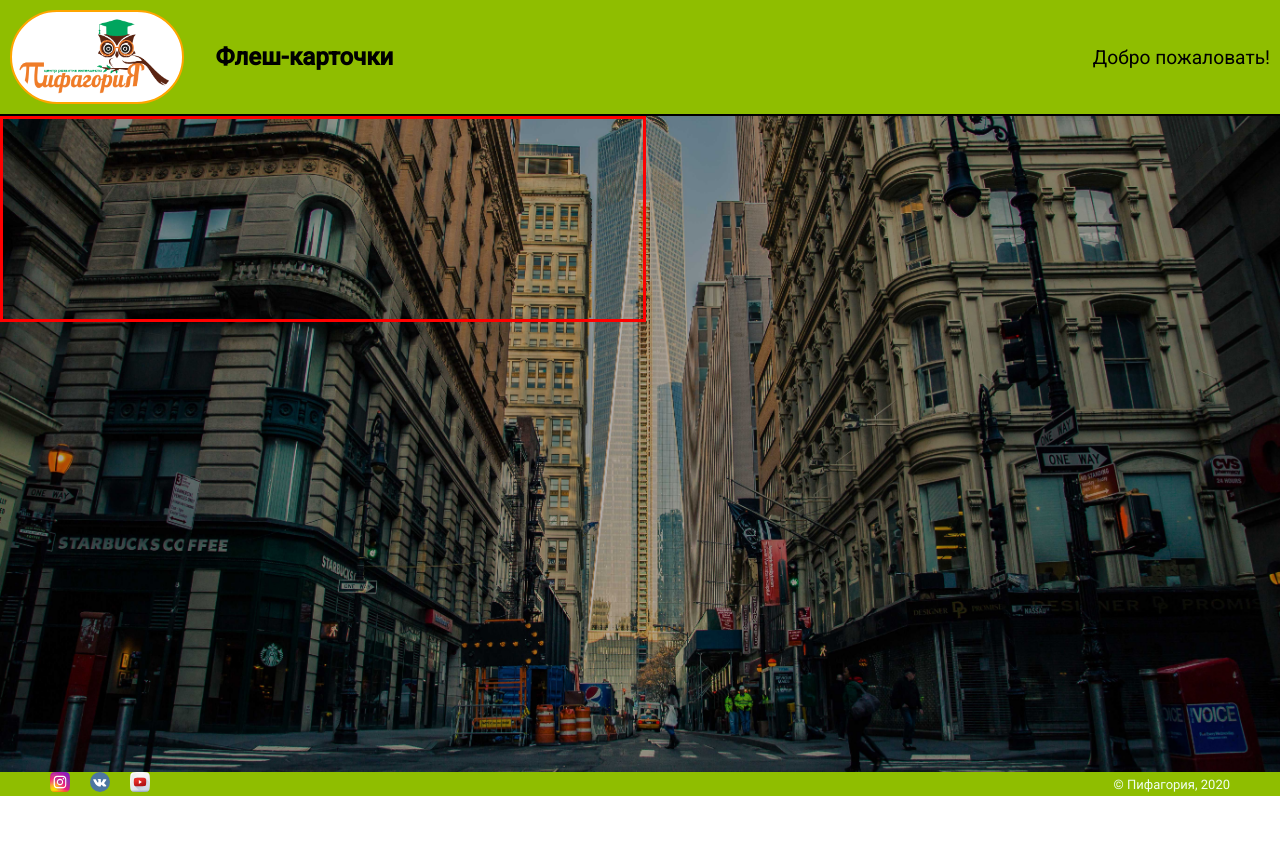
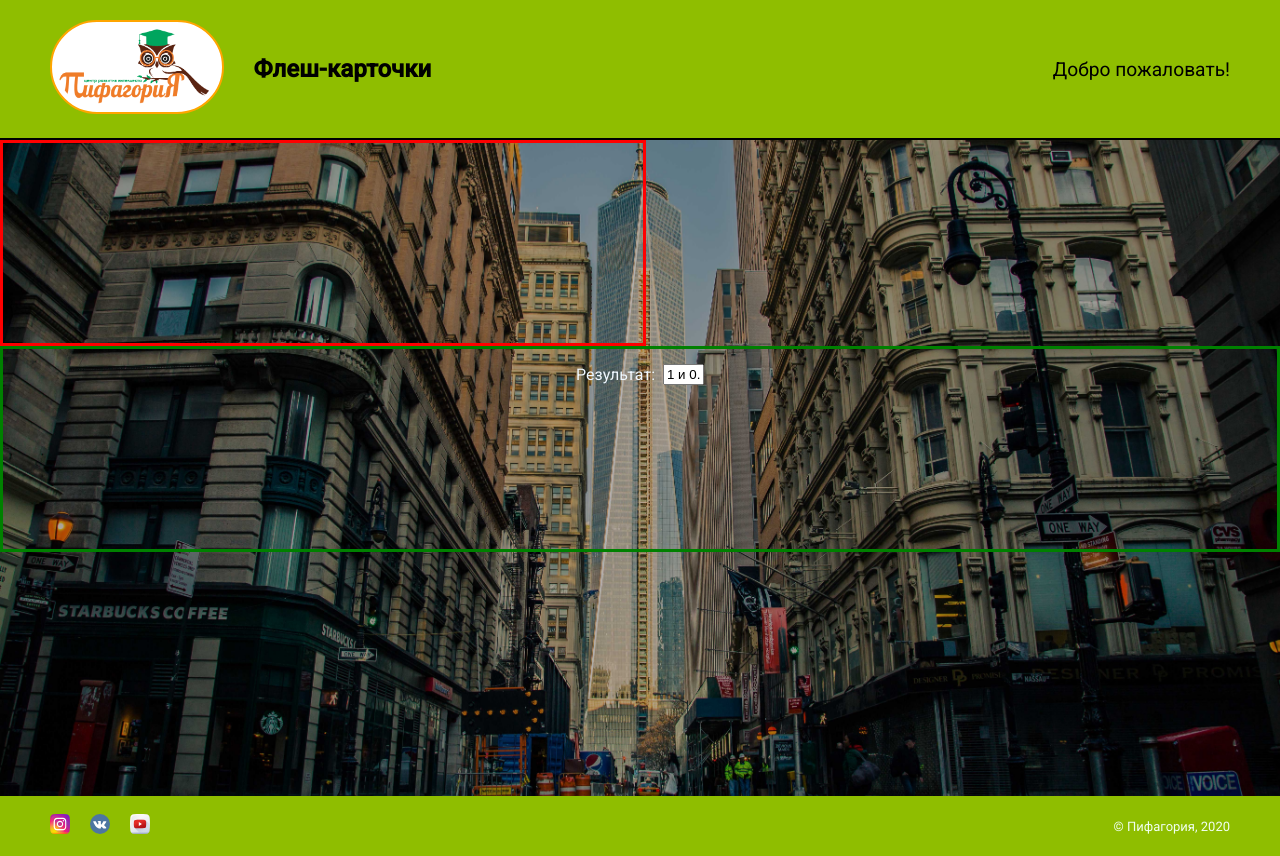
Before and after one commit to IlyaIvanchikov/flash, a React (Create React App) app: page / in a window 1280 px wide. Before the commit the page ends 800 px from the top, so only its background shows below. Built offline with nearby package versions, Linux system fonts and the light colour scheme; a web font is replaced by a local one.

Commit message:
feat: add result block

```diff
--- a/src/components/Footer/Footer.css
+++ b/src/components/Footer/Footer.css
@@ -1,6 +1,7 @@
 footer {
     width: calc(100% - 100px);
     padding: 0 50px;
+    height: 60px;
     background-color: #8fbe00;
     display: flex;
     justify-content: space-between;
@@ -15,7 +16,7 @@ footer .copyrights {
 }
 
 footer .social-link {
-    margin-right: 20px;
+    margin: 0 20px 0 0;
 }
 
 footer .social-links img {
--- a/src/components/Header/Header.css
+++ b/src/components/Header/Header.css
@@ -1,7 +1,7 @@
 .header {
   flex-grow: 1;
   background-color: #8fbe00;
-  padding: 10px;
+  padding: 20px 50px;
   border-bottom: 2px solid black;
 }
 
@@ -15,6 +15,10 @@
   margin-right: 5%;
 }
 
+.link-logo {
+  margin-right: 5%;
+}
+
 .h1-header {
   font-size: 1.5rem;
 }
--- a/src/components/Header/Header.js
+++ b/src/components/Header/Header.js
@@ -9,7 +9,7 @@ const Header = () => {
     <header className="header">
     <Grid container alignItems="center" >
       <Grid container item  xs={8} sm={6} direction="row" alignItems="center">
-        <img src={Logo} alt="logo" className="logo"/>
+        <a className="link-logo" href="/"><img src={Logo} alt="logo" className="logo"/></a>
         <Hidden smDown>
         <h1 className="h1-header">Флеш-карточки</h1>
         </Hidden>
--- /dev/null
+++ b/src/components/Main/BlockResult/BlockResult.css
@@ -0,0 +1,10 @@
+.BlockResult {
+  flex-grow: 1;
+  /* width: 50vw; */
+  height: 25vh;
+  border: 3px solid green;
+}
+
+.BlockResult p {
+  color: aliceblue;
+}
--- /dev/null
+++ b/src/components/Main/BlockResult/BlockResult.js
@@ -0,0 +1,18 @@
+import React from 'react'
+import Grid from '@material-ui/core/Grid'
+import './BlockResult.css'
+
+const BlockResult = (str) => {
+  return (
+    <div className="BlockResult" >
+      <Grid container justify="center">
+        <Grid container alignItems="center"  justify="center" item xs={12}>
+          <p>Результат: &nbsp;</p>
+          <input size="2" type="text" readonly value={str.test.join(' и ')}/>
+        </Grid>
+      </Grid>
+    </div>
+  )
+}
+
+export default BlockResult
--- a/src/components/Main/Main.js
+++ b/src/components/Main/Main.js
@@ -1,15 +1,18 @@
 import React, { useState } from 'react'
 import BlockPatameters from './BlockParameters/BlockParamaters'
-import Grid from '@material-ui/core/Grid'
+import BlockResult from './BlockResult/BlockResult'
+// import Grid from '@material-ui/core/Grid'
 import './Main.css'
 
 const Main = () => {
   const [time, setTime] = useState(0.1)
   const [countNumber, setCountNumber] = useState(1)
 
+
   return (
     <main className="main">
       <BlockPatameters />
+      <BlockResult test={[countNumber, time]} />
     </main>
   )
 }
```
